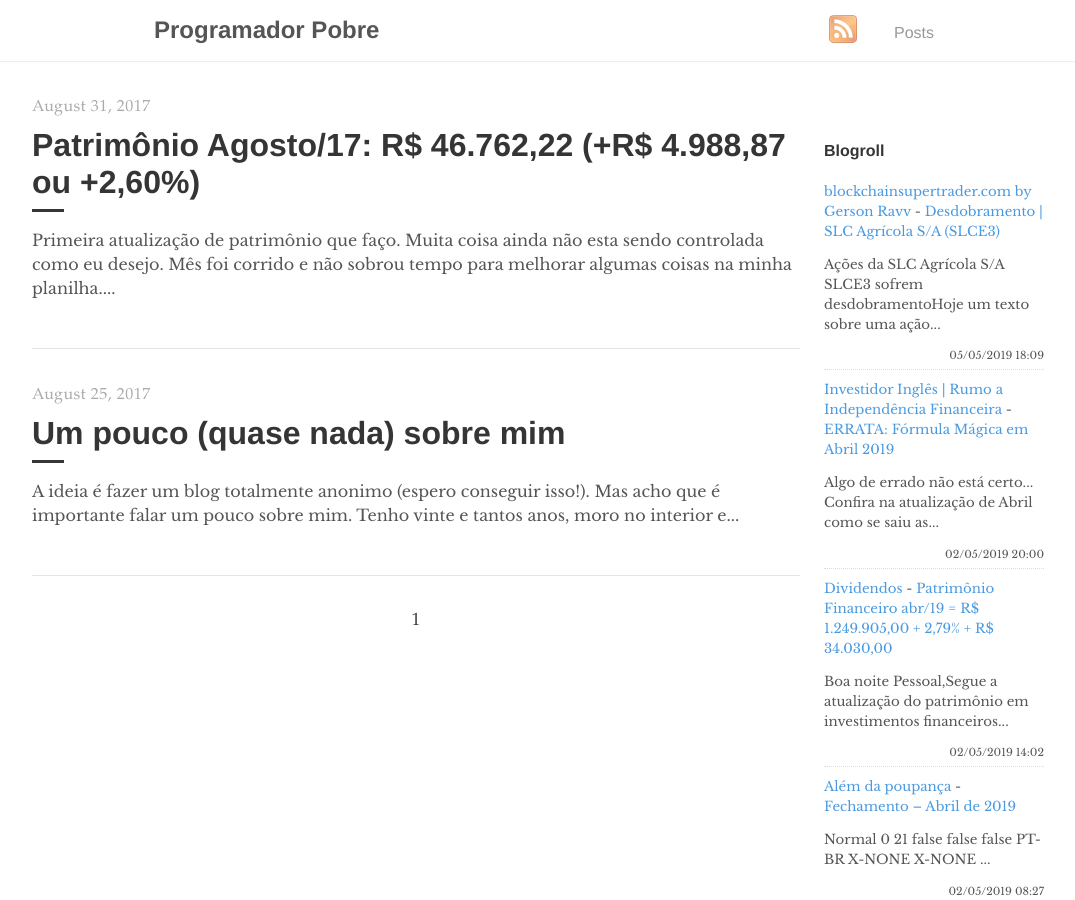
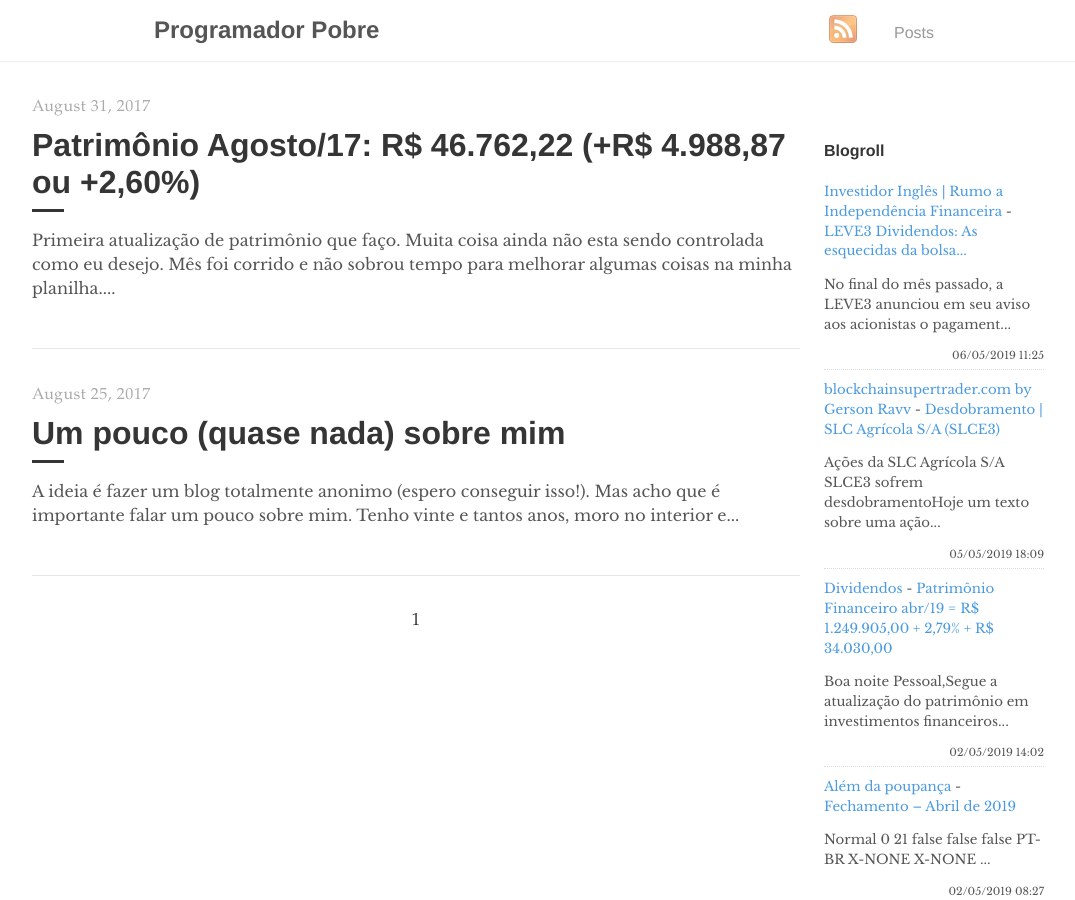
Before and after one commit to programadorpobre/programadorpobre.github.io, a Jekyll site: the page built from index.html, in a window 1280 px wide and 900 px high. Shown: the whole window, without its empty margins (96-1171 px from the left). Built offline with Jekyll 4.4.1, drawn with Linux system fonts in a browser that asks for light colours; the list of posts is cut into pages by our own code; comment, search, counter and statistics services are not loaded.

Commit message:
[ci skip] travis #639

```diff
--- a/_includes/feed-entries.html
+++ b/_includes/feed-entries.html
@@ -1,12 +1,12 @@
+<div class="feed-entry">
+    <a class="feed-entry-site-name" href="https://www.investidoringles.com/">Investidor Inglês | Rumo a Independência Financeira</a> - <a class="feed-entry-title" href="https://www.investidoringles.com/2019/05/leve3-dividendos.html">LEVE3 Dividendos: As esquecidas da bolsa...</a>
+    <p class="feed-entry-summary">No final do mês passado, a LEVE3 anunciou em seu aviso aos acionistas o pagament...</p>
+    <time datetime="2019-05-06T11:25:00.000-03:00">06/05/2019 11:25</time>
+</div>
 <div class="feed-entry">
     <a class="feed-entry-site-name" href="http://www.blockchainsupertrader.com/">blockchainsupertrader.com by Gerson Ravv</a> - <a class="feed-entry-title" href="http://www.blockchainsupertrader.com/2019/05/desdobramento-slc-agricola-sa-slce3.html">Desdobramento | SLC Agrícola S/A (SLCE3)</a>
     <p class="feed-entry-summary">Ações da SLC Agrícola S/A SLCE3 sofrem desdobramentoHoje um texto sobre uma ação...</p>
     <time datetime="2019-05-05T18:09:00.001-03:00">05/05/2019 18:09</time>
-</div>
-<div class="feed-entry">
-    <a class="feed-entry-site-name" href="https://www.investidoringles.com/">Investidor Inglês | Rumo a Independência Financeira</a> - <a class="feed-entry-title" href="https://www.investidoringles.com/2019/05/formula-magica-em-abril-2019.html">ERRATA: Fórmula Mágica em Abril 2019</a>
-    <p class="feed-entry-summary">Algo de errado não está certo... Confira na atualização de Abril como se saiu as...</p>
-    <time datetime="2019-05-02T20:00:00.000-03:00">02/05/2019 20:00</time>
 </div>
 <div class="feed-entry">
     <a class="feed-entry-site-name" href="http://bonsdividendos.blogspot.com/">Dividendos</a> - <a class="feed-entry-title" href="http://bonsdividendos.blogspot.com/2019/05/patrimonio-financeiro-abr19-r-124990500.html">Patrimônio Financeiro abr/19 = R$ 1.249.905,00 + 2,79% + R$ 34.030,00</a>
```
